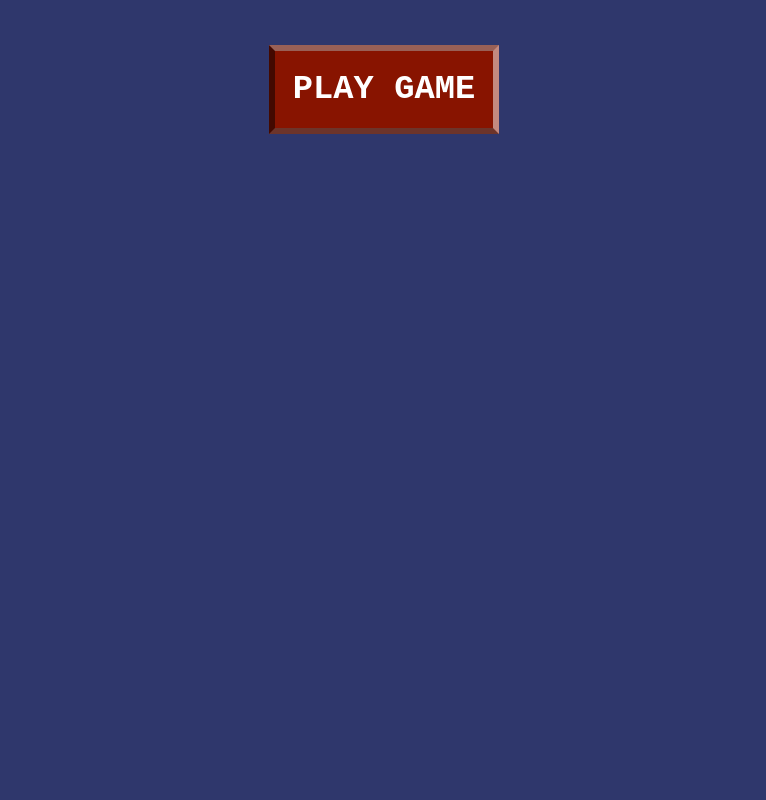
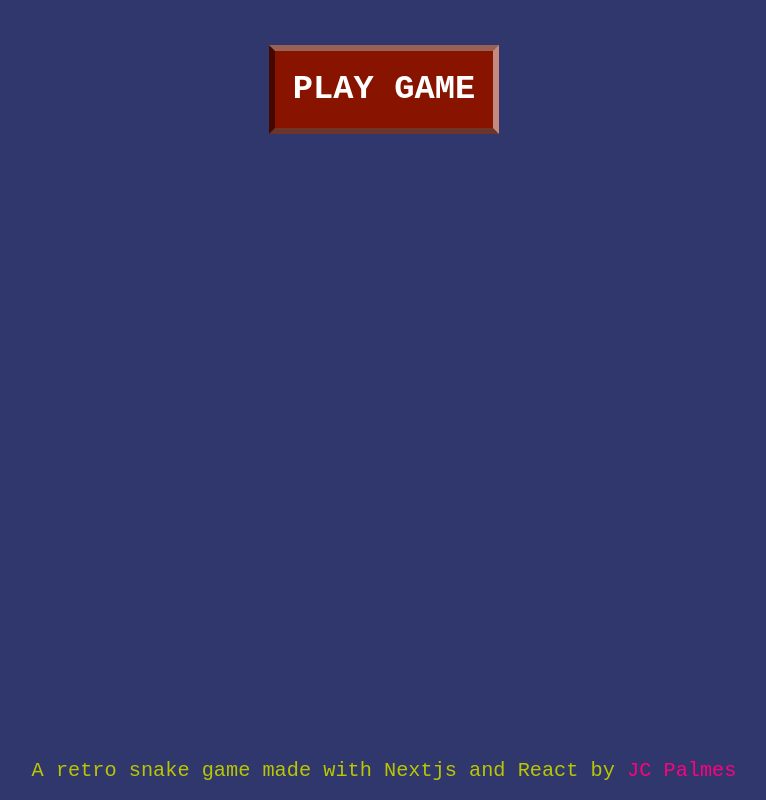
Before and after one commit to khleomix/retro-snake-game, a Next.js app: page / in a window 1280 px wide. Shown: the whole page, without its empty margins (256-1022 px from the left). Built offline with nearby package versions, Linux system fonts and the light colour scheme.

Commit message:
Add footer

```diff
--- a/src/components/Game.tsx
+++ b/src/components/Game.tsx
@@ -189,6 +189,9 @@ class Game extends React.Component {
 						<></>
 					}
 				</div>
+				<div className="absolute bottom-3 w-full text-center left-0">
+					<small className="text-primary text-lg m-4 p-4">A retro snake game made with Nextjs and React by <a href="https://khleomix.com/" target="_blank" rel="noreferrer" className="text-pink-100 hover:text-pink-200">JC Palmes</a></small>
+				</div>
 	  		</div>
 		)
 	}
--- a/tailwind.config.js
+++ b/tailwind.config.js
@@ -22,6 +22,10 @@ module.exports = {
 				100: '#7C7C7C',
 				200: '#BCBCBC',
 			},
+			pink: {
+				100: '#ff007f',
+				200: '#F76BC0',
+			},
 			transparent: 'transparent',
 			current: 'currentColor',
 		},
```
